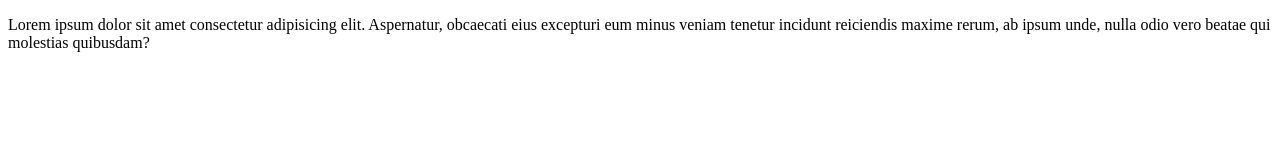
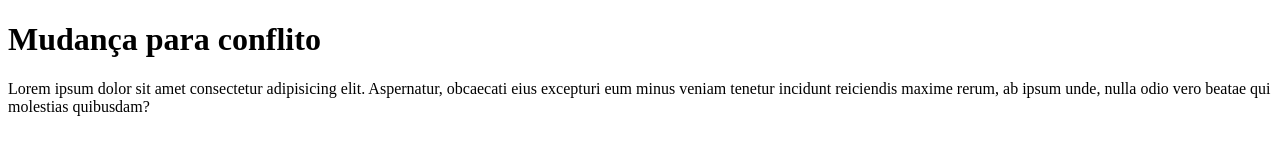
Before and after one commit to LucazsIan/curso-git, a plain HTML site: page index.html in a window 1280 px wide. Drawn offline with Linux system fonts and the light colour scheme.

Commit message:
[DEV 2] conflituoso

```diff
--- a/index.html
+++ b/index.html
@@ -8,6 +8,7 @@
 </head>
 
 <body>
+    <h1>Mudança para conflito</h1>
     <p>Lorem ipsum dolor sit amet consectetur adipisicing elit. Aspernatur, obcaecati eius excepturi eum minus veniam
         tenetur incidunt reiciendis maxime rerum, ab ipsum unde, nulla odio vero beatae qui molestias quibusdam?</p>
 </body>
```
